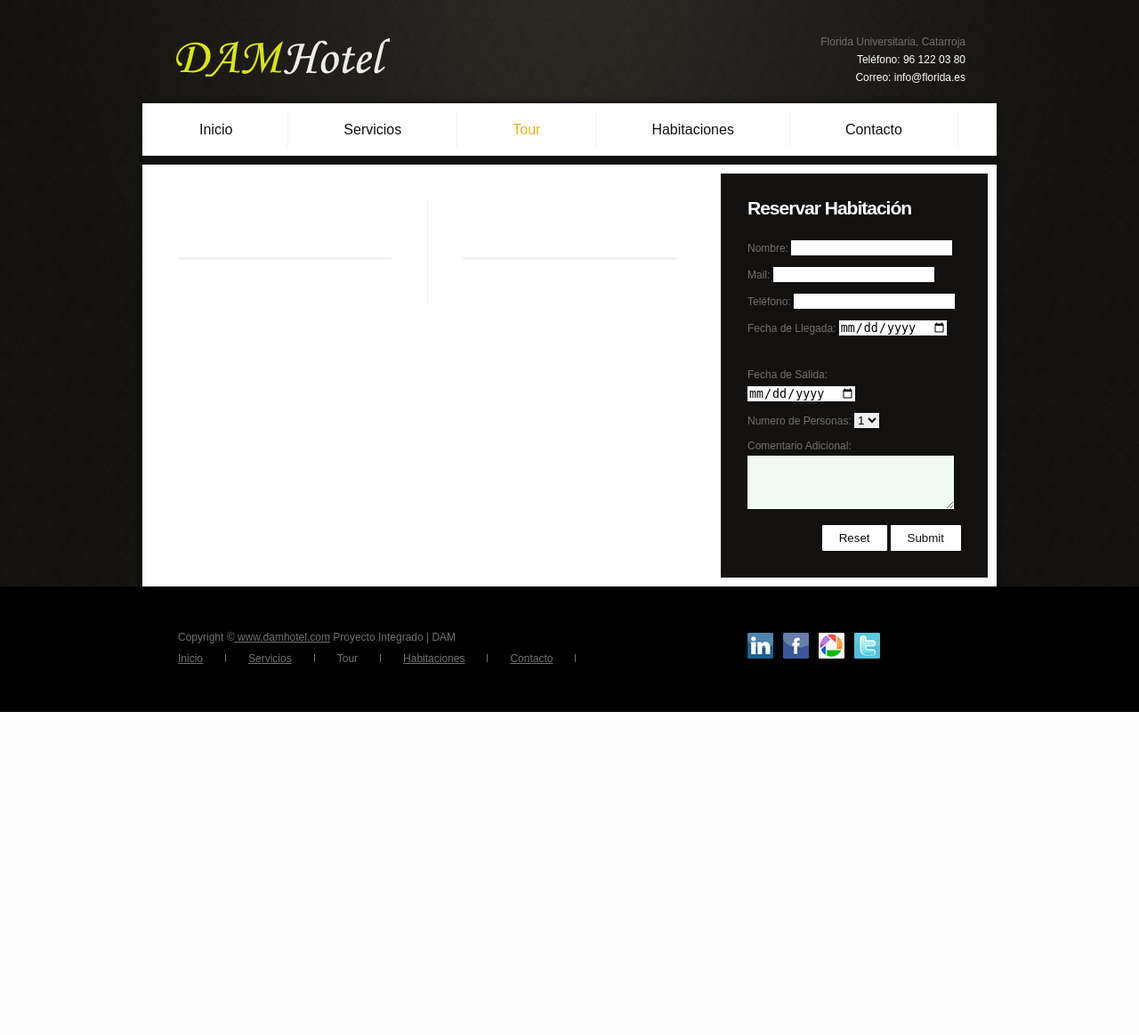
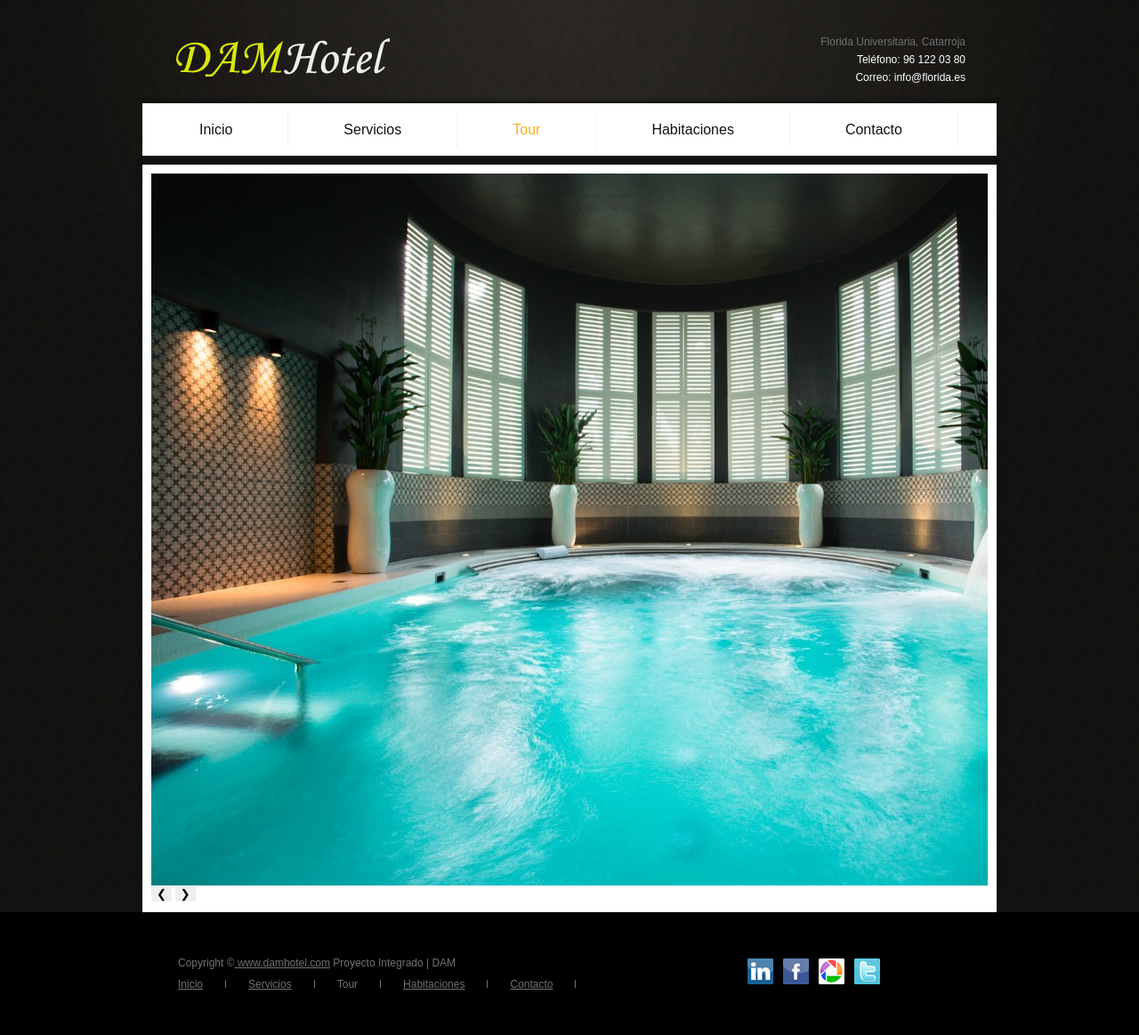
Before and after one commit to DavidMariB/ProyectoIntegradoDAM, a PHP site: page /tour.php in a window 1280 px wide. Shown: the whole page at 89% size. Before the commit the page ends 800 px from the top, so only its background shows below. Run offline with PHP 8.4, Linux system fonts and the light colour scheme.

Commit message:
Añadido slideShow manual en TOUR

```diff
--- a/contacto.php
+++ b/contacto.php
@@ -134,6 +134,5 @@ function googleTranslateElementInit() {
 </div>
 <script src="js/datepicker_llegada.js"></script>
 <script src="js/datepicker_salida.js"></script>
-<script src="js/slideshow.js"></script>
 </body>
 </html>
--- a/habitaciones.php
+++ b/habitaciones.php
@@ -161,6 +161,5 @@ function googleTranslateElementInit() {
 </div>
 <script src="js/datepicker_llegada.js"></script>
 <script src="js/datepicker_salida.js"></script>
-<script src="js/slideshow.js"></script>
 </body>
 </html>
--- a/index.php
+++ b/index.php
@@ -76,7 +76,6 @@ function googleTranslateElementInit() {
                 <img class="mySlides slideInRight" src="images/img3.jpg" width="640" height="454">
                 <img class="mySlides slideInRight" src="images/img4.jpg" width="640" height="454">
                 </div>
-
             </div>
             <div class="pad">
               <div class="line1">
@@ -147,7 +146,6 @@ function googleTranslateElementInit() {
 </div>
 <script src="js/datepicker_llegada.js"></script>
 <script src="js/datepicker_salida.js"></script>
-<script src="js/slideshow.js"></script>
-<script src="js/scrollUp.js"></script>
+<script src="js/slideShowAutomatico.js"></script>
 </body>
 </html>
--- a/js/slideshow.js
+++ b/js/slideshow.js
@@ -1,17 +1,18 @@
-<!-- Este Script sirve para hacer el SlideShow de Imagenes de forma Automatica -->
-      var slideIndex = 0;
+var slideIndex = 1;
+showDivs(slideIndex);
 
+function plusDivs(n) {
+    showDivs(slideIndex += n);
+}
 
-  function carousel() {
+function showDivs(n) {
     var i;
     var x = document.getElementsByClassName("mySlides");
+    if (n > x.length) {slideIndex = 1}
+    if (n < 1) {slideIndex = x.length} ;
     for (i = 0; i < x.length; i++) {
         x[i].style.display = "none";
     }
-      slideIndex++;
-      if (slideIndex > x.length) {slideIndex = 1}
     x[slideIndex-1].style.display = "block";
     x[slideIndex-1].className += " animated";
-      setTimeout(carousel, 5000); // Cambiamos la imagen cada 5 seg
-  };
-  carousel();
+}
--- a/servicios.php
+++ b/servicios.php
@@ -157,6 +157,5 @@ function googleTranslateElementInit() {
 </div>
 <script src="js/datepicker_llegada.js"></script>
 <script src="js/datepicker_salida.js"></script>
-<script src="js/slideshow.js"></script>
 </body>
 </html>
--- a/tour.php
+++ b/tour.php
@@ -39,60 +39,15 @@ function googleTranslateElementInit() {
         <article id="content">
           <div class="box1">
             <div class="wrapper">
-              <form action="scripts_bbdd/realizar_reserva.php" id="form1" method="post">
-                <h2>Reservar Habitación</h2>
-                <fieldset>
-                  <div class="row">
-                    Nombre: <input type="text" name="nombre" id="nombre" required></div>
-                  <div class="row">
-                    Mail:  <input type="email" name="mail" id="mail" required> </div>
-                  <div class="row">
-                    Teléfono: <input type="text" name="tlfn" id="tlfn" required></div>
-                  <div class="row">
-                    Fecha de Llegada: <input type="date" name="fechallegada" id="fecha_llegada" required> <br> </div>
-                  <div class="row"> <br>
-                    Fecha de Salida: <br> <input type="date" name="fechasalida" id="fecha_salida" required> </div>
-                  <div class="row"> <br>
-                    <br> Numero de Personas:
-                      <select form="form1" name="num_personas">
-                          <option>1</option>
-                          <option>2</option>
-                          <option>3</option>
-                          <option>4</option>
-                          <option>5</option>
-                        </select>
-                    </div> <br>
-                  <div class="row_textarea"> <br> Comentario Adicional:
-                    <textarea cols="1" rows="1" form="form1" name="coment"></textarea>
-                  </div>
-                  <br> <div class="wrapper"> <input type="submit" class="button1"></a> <input type="reset" class="button1"></a> </div>
-                </fieldset>
-              </form>
-              <div class="col2 pad">
-                <h2><img src="" alt=""></h2>
-                <div class="wrapper line1">
-                  <div class="col3">
-                    <figure class="pad_bot3"><img src="" alt=""></figure>
-                    <p class="pad_bot1"><strong class="color3"></strong></p>
-                    <p></p>
-                    <ul class="list2">
-                      <li><span></span></li>
-                      <li><span></span></li>
-                    </ul>
-                    <a href="#" class="button2"></a> </div>
-                  <div class="col3 pad_left2">
-                    <figure class="pad_bot3"><img src="" alt=""></figure>
-                    <p class="pad_bot1"><strong class="color3"></strong></p>
-                    <p></p>
-                    <ul class="list2">
-                      <li><span></span></li>
-                      <li><span></span></li>
-                    </ul>
-                    <a href="#" class="button2"></a> </div>
-                </div>
-              </div>
+              <img class="mySlides slideInRight" src="images/tour_spa.jpg">
+              <img class="mySlides slideInRight" src="images/tour_restaurante.jpg">
+              <img class="mySlides slideInRight" src="images/tour_gimnasio.jpg">
+              <img class="mySlides slideInRight" src="images/tour_piscina.jpg">
+              <button class="w3-button w3-display-left" onclick="plusDivs(-1)">&#10094;</button>
+              <button class="w3-button w3-display-right" onclick="plusDivs(+1)">&#10095;</button>
             </div>
           </div>
+        </div>
         </article>
         <!--Fin Pagina Principal-->
       </div>
@@ -126,6 +81,6 @@ function googleTranslateElementInit() {
 </div>
 <script src="js/datepicker_llegada.js"></script>
 <script src="js/datepicker_salida.js"></script>
-<script src="js/slideshow.js"></script>
+<script src="js/slideShow.js"></script>
 </body>
 </html>
```
Also changed, not shown: js/slideShowAutomatico.js (added, +17 -0 lines), images/tour_gimnasio.jpg (added), images/tour_piscina.jpg (added), images/tour_restaurante.jpg (added), images/tour_spa.jpg (added). Lines whose indentation alone changed are shown as unchanged.
